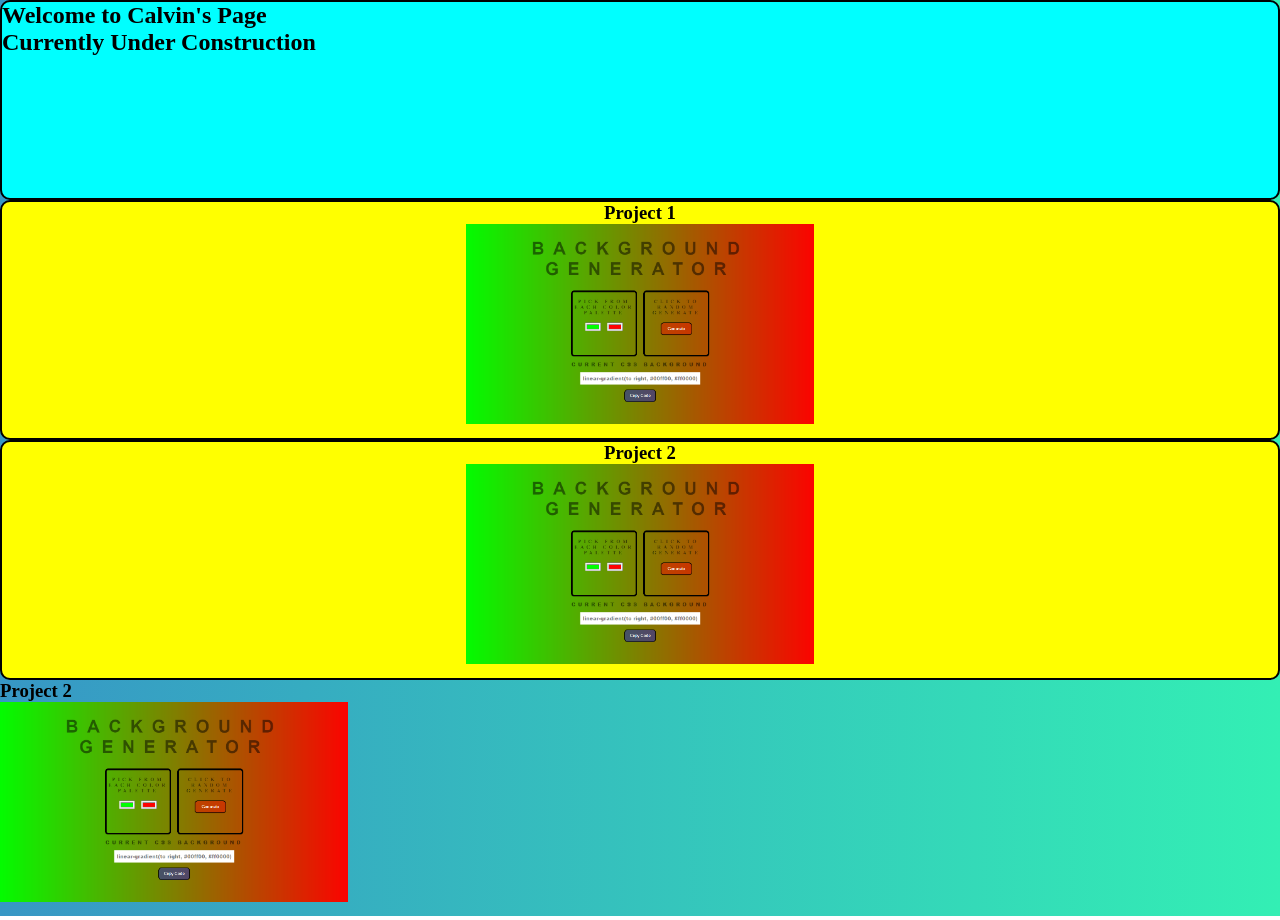
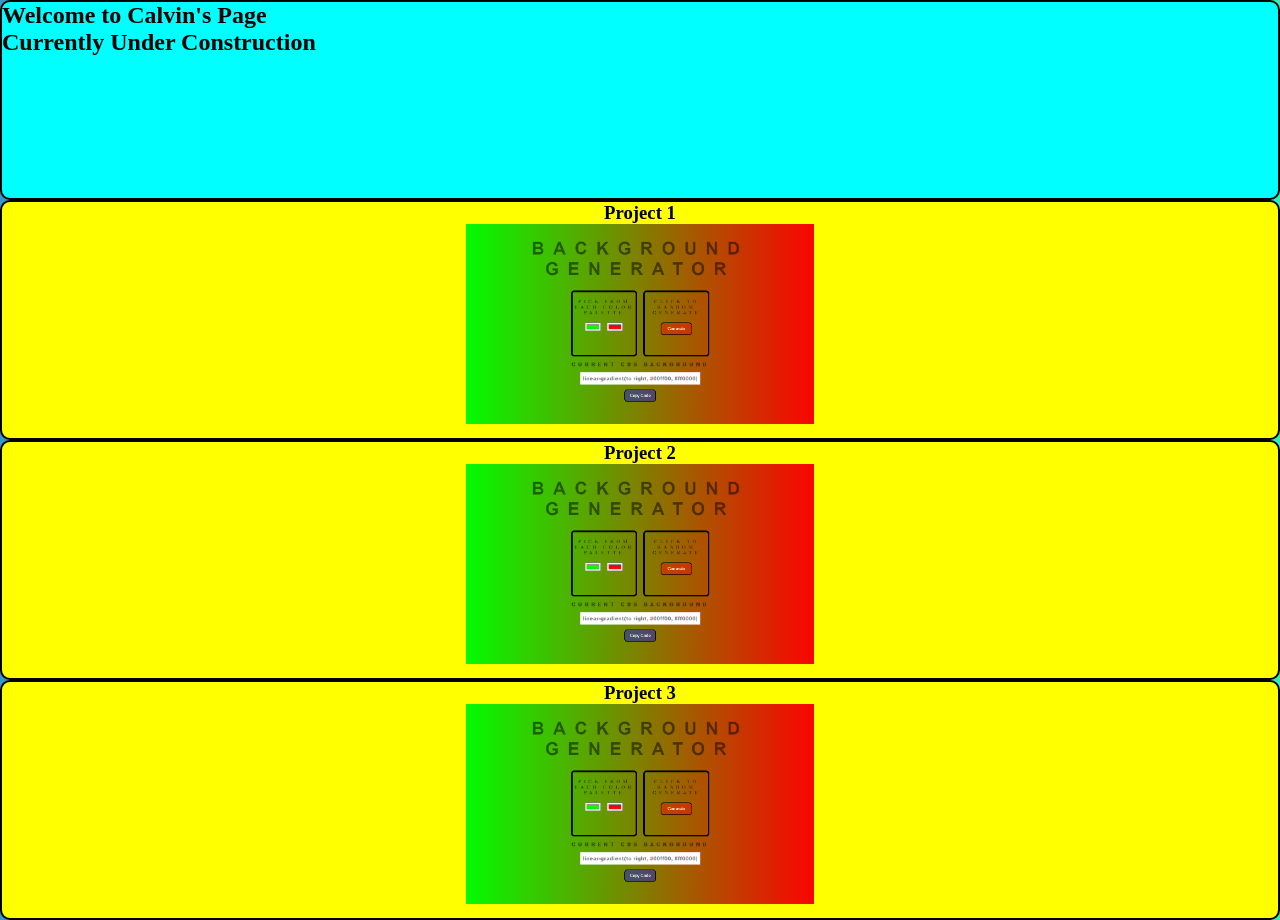
Before and after one commit to calvinyoon/calvinyoon.github.io, a plain HTML site: page index.html in a window 1280 px wide. Drawn offline with Linux system fonts and the light colour scheme.

Commit message:
added more content

```diff
--- a/index.html
+++ b/index.html
@@ -31,9 +31,9 @@
 	</div>
 
 	<div class=projectcontainer3>
-		<h3>Project 2</h3>
+		<h3>Project 3</h3>
 		<a href="https://calvinyoon.github.io/background-generator/" target=_blank>
-			<img class=projectpreview src="assets/Background Generator.png">
+			<img class=projectpreview src="./assets/Background Generator.png">
 		</a>
 	</div>
 
--- a/style.css
+++ b/style.css
@@ -16,7 +16,8 @@ body {
 }
 
 .projectcontainer1,
-.projectcontainer2 {
+.projectcontainer2,
+.projectcontainer3 {
 	background-color: yellow;
 	border: 2px solid black;
 	border-radius: 10px;
@@ -28,4 +29,5 @@ body {
 .projectpreview {
 	height: 200px;
 	margin: 0 auto 10px auto;
+	background-color: cyan;
 }
```
